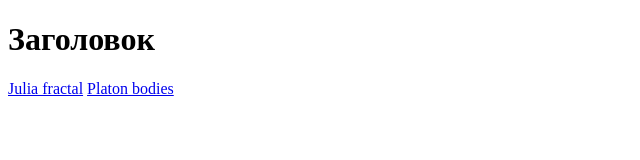
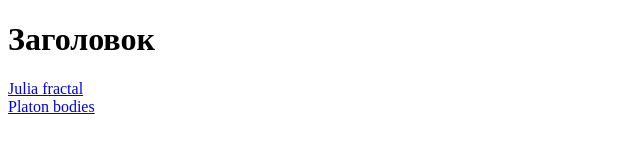
Before and after one commit to CGSGIN4/CGSGIN4.github.io, a plain HTML site: page index.html in a window 1280 px wide. Shown: the whole page, without its empty margins (0-640 px from the left). Drawn offline with Linux system fonts and the light colour scheme.

Commit message:
Update index.html

```diff
--- a/index.html
+++ b/index.html
@@ -6,7 +6,7 @@
   </head>
   <body>
     <h1>Заголовок</h1>
-    <a href="0601\index.html">Julia fractal</a>
+    <a href="0601\index.html">Julia fractal</a><br>
     <a href="0603\index.html">Platon bodies</a>
   </body>
 </html>
```
